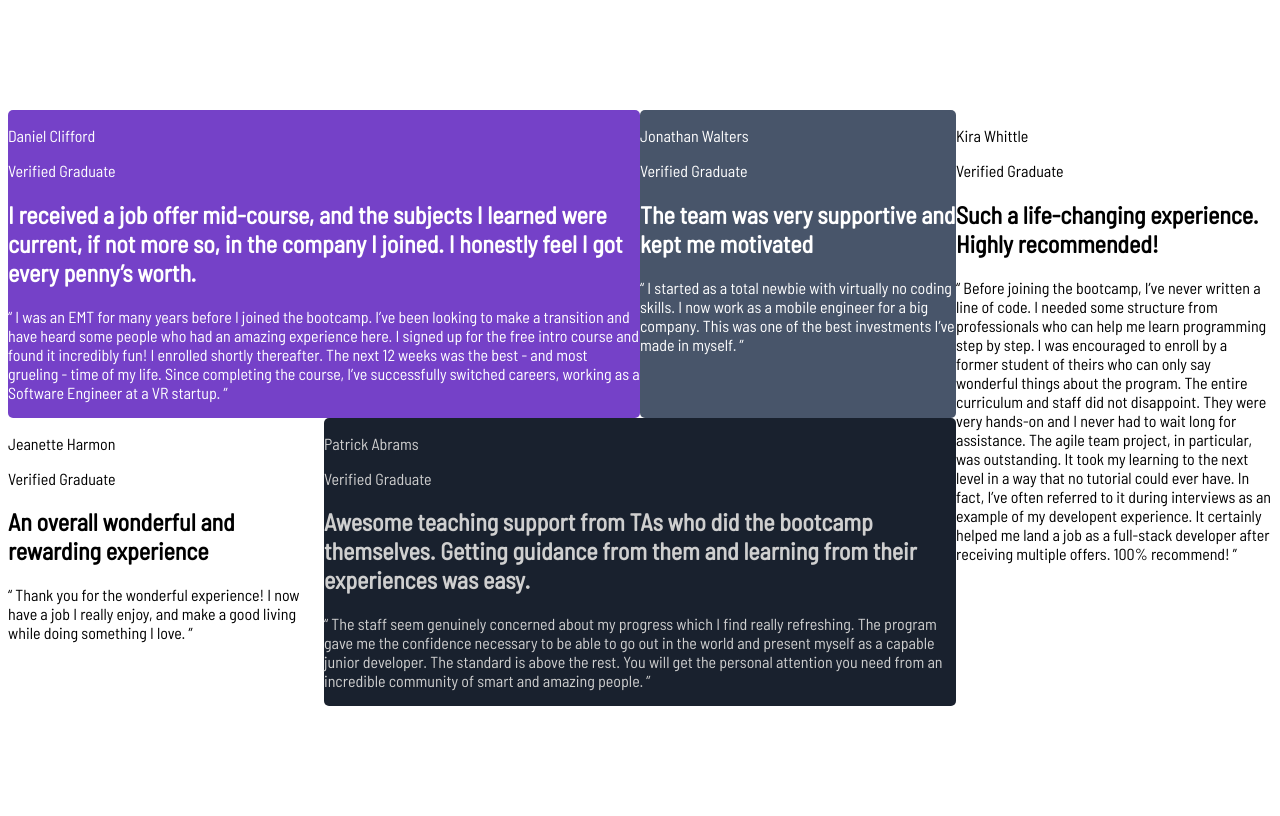
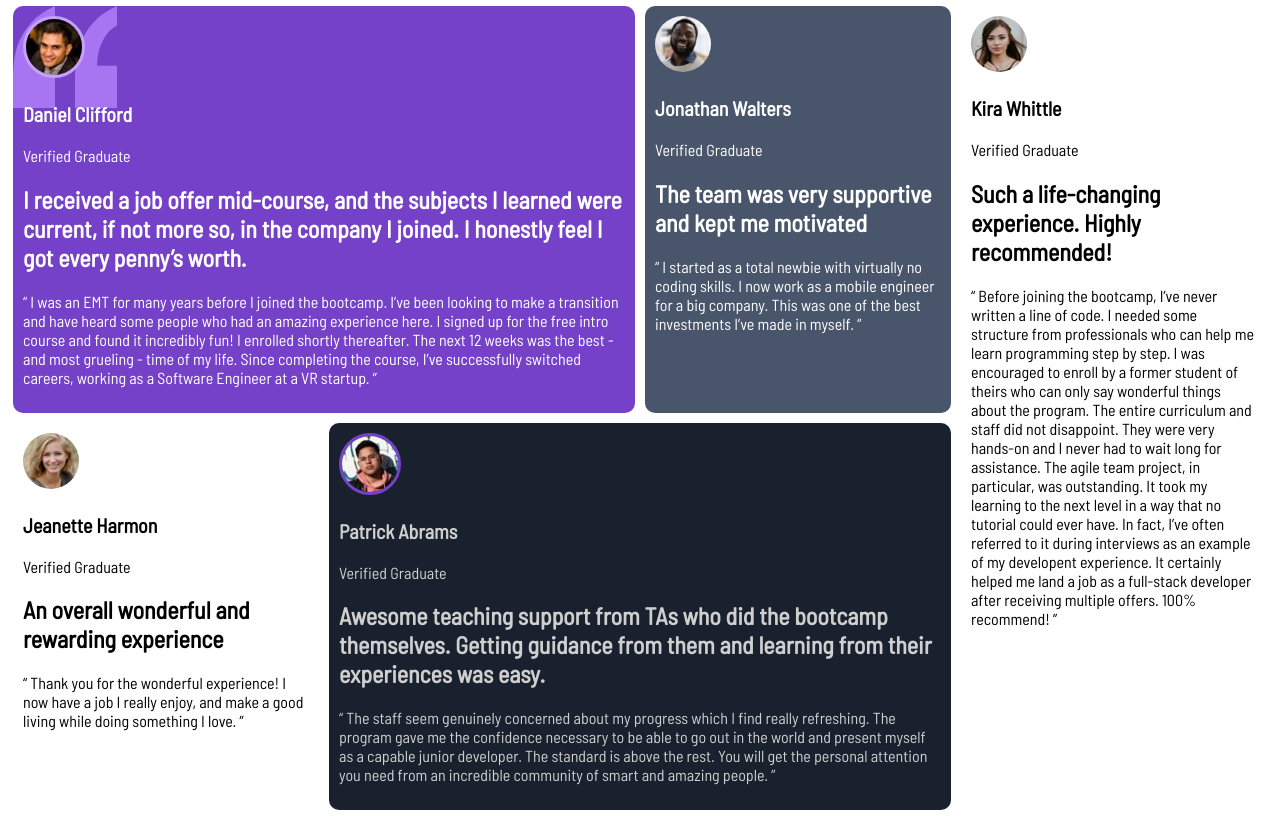
Before and after one commit to CertIanS/testimonials-grid-section, a plain HTML site: page index.html in a window 1280 px wide. Drawn offline with Linux system fonts and the light colour scheme.

Commit message:
Added images and more styling

```diff
--- a/index.html
+++ b/index.html
@@ -15,7 +15,8 @@
   <div class="container">
     <div class="grid">
       <div class="daniel">
-        <p>Daniel Clifford</p>
+        <img src="images/image-daniel.jpg" alt="daniel" class="danielImg"/>
+        <p class="danielName">Daniel Clifford</p>
         <p>Verified Graduate</p>
         <h2>I received a job offer mid-course, and the subjects I learned were current, if not more so,
     in the company I joined. I honestly feel I got every penny’s worth.</h2>
@@ -26,21 +27,24 @@
     the course, I’ve successfully switched careers, working as a Software Engineer at a VR startup. ”</p>
       </div>
       <div class="jonathan">
-        <p>Jonathan Walters</p>
+        <img src="images/image-jonathan.jpg" alt="jonathan"/>
+        <p class="jonathanName">Jonathan Walters</p>
         <p>Verified Graduate</p>
         <h2>The team was very supportive and kept me motivated</h2>
         <p>“ I started as a total newbie with virtually no coding skills. I now work as a mobile engineer
     for a big company. This was one of the best investments I’ve made in myself. ”</p>
       </div>
       <div class="jeanette">
-        <p>Jeanette Harmon</p>
+        <img src="images/image-jeanette.jpg" alt="jeanette"/>
+        <p class="jeanetteName">Jeanette Harmon</p>
         <p>Verified Graduate</p>
         <h2>An overall wonderful and rewarding experience</h2>
         <p>“ Thank you for the wonderful experience! I now have a job I really enjoy, and make a good living
     while doing something I love. ”</p>
       </div>
       <div class="patrick">
-        <p>Patrick Abrams</p>
+        <img src="images/image-patrick.jpg" alt="patrick" class="patrickImg"/>
+        <p class="patrickName">Patrick Abrams</p>
         <p>Verified Graduate</p>
         <h2>Awesome teaching support from TAs who did the bootcamp themselves. Getting guidance from them and
     learning from their experiences was easy.</h2>
@@ -50,7 +54,8 @@
     an incredible community of smart and amazing people. ”</p>
       </div>
       <div class="kira">
-        <p>Kira Whittle</p>
+        <img src="images/image-kira.jpg" alt="kira"/>
+        <p class="kiraName">Kira Whittle</p>
         <p>Verified Graduate</p>
         <h2>Such a life-changing experience. Highly recommended!</h2>
         <p>“ Before joining the bootcamp, I’ve never written a line of code. I needed some structure from
--- a/styles.css
+++ b/styles.css
@@ -1,11 +1,28 @@
 h2, p{
     font-family: 'Barlow Semi Condensed', sans-serif;
 }
+img{
+    border-radius: 50%;
+}
+.danielName, .jonathanName, .jeanetteName, .patrickName, .kiraName{
+    font-size: 20px;
+    font-weight: 600;
+}
+.danielImg{
+    border: 3px solid hsl(264, 82%, 80%);
+}
+.patrickImg{
+    border: 3px solid hsl(263, 55%, 52%);
+}
 .daniel, .jonathan ,.jeanette, .patrick, .kira{
-    border-radius: 5px;
+    border-radius: 10px;
+    padding: 10px;
+    margin: 5px;
 }
 .daniel{
     background-color: hsl(263, 55%, 52%);
+    background-image: url(images/bg-pattern-quotation.svg);
+    background-repeat: no-repeat;
     color: white;
 }
 .jonathan{
```
